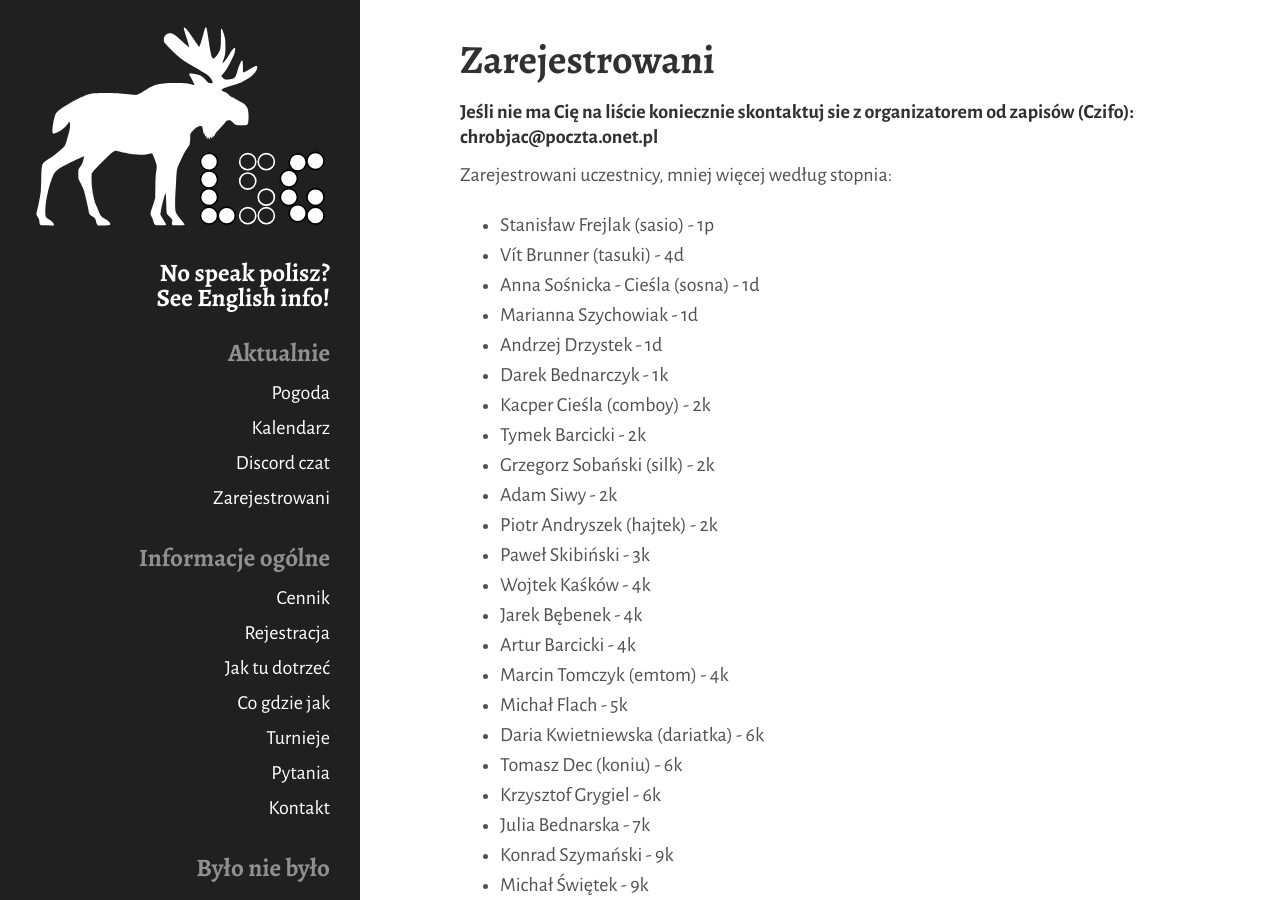
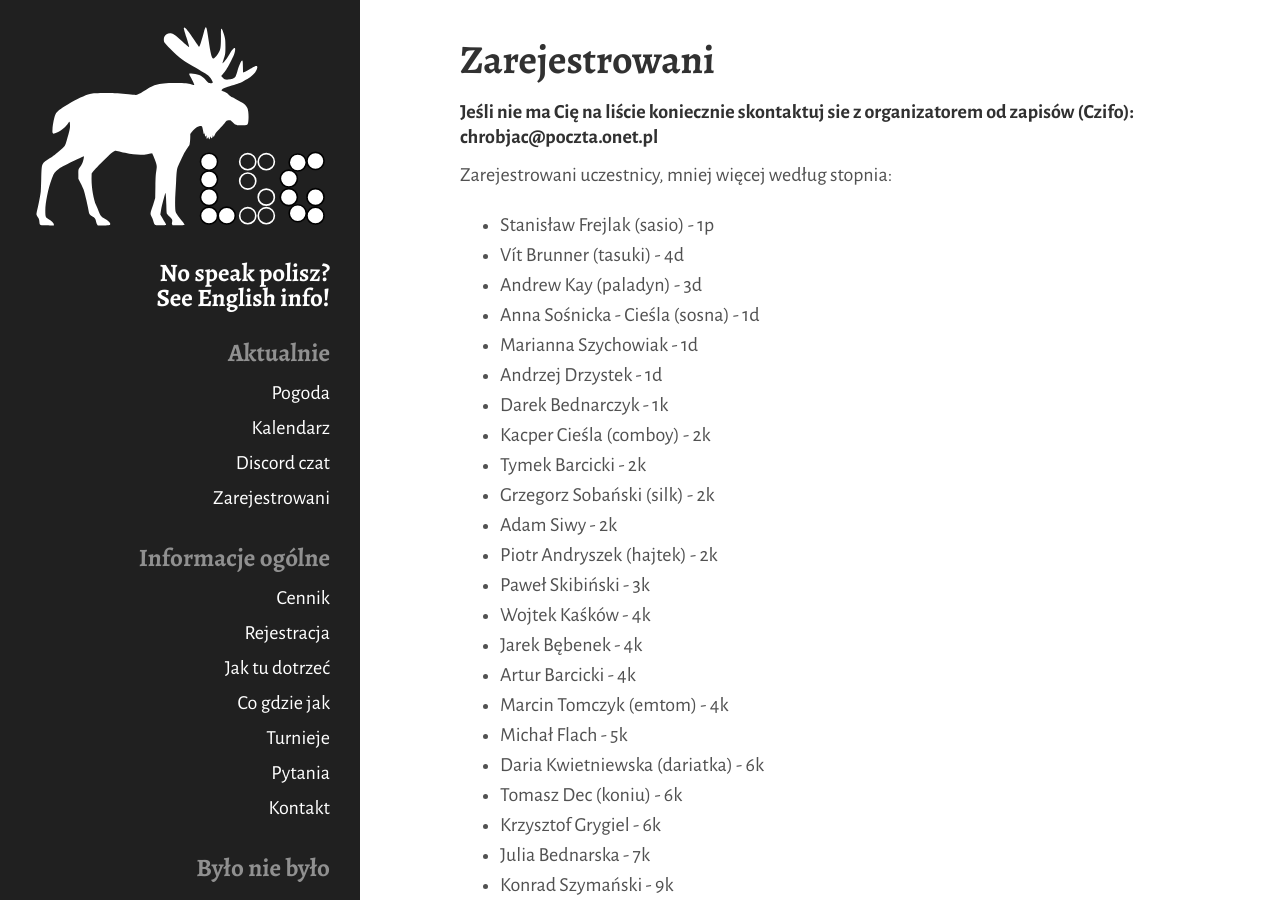
Before and after one commit to tasuki/lsg, a Jekyll site: the page built from _pages/zarejestrowani.md, in a window 1280 px wide and 900 px high. Built offline with Jekyll 4.4.1, drawn with Linux system fonts in a browser that asks for light colours.

Commit message:
Update zarejestrowani.md

```diff
--- a/_pages/zarejestrowani.md
+++ b/_pages/zarejestrowani.md
@@ -11,6 +11,7 @@ title: Zarejestrowani
 Zarejestrowani uczestnicy, mniej więcej według stopnia:
 - Stanisław Frejlak (sasio) - 1p
 - Vít Brunner (tasuki) - 4d
+- Andrew Kay (paladyn) - 3d
 - Anna Sośnicka - Cieśla (sosna) - 1d
 - Marianna Szychowiak - 1d
 - Andrzej Drzystek - 1d
```
